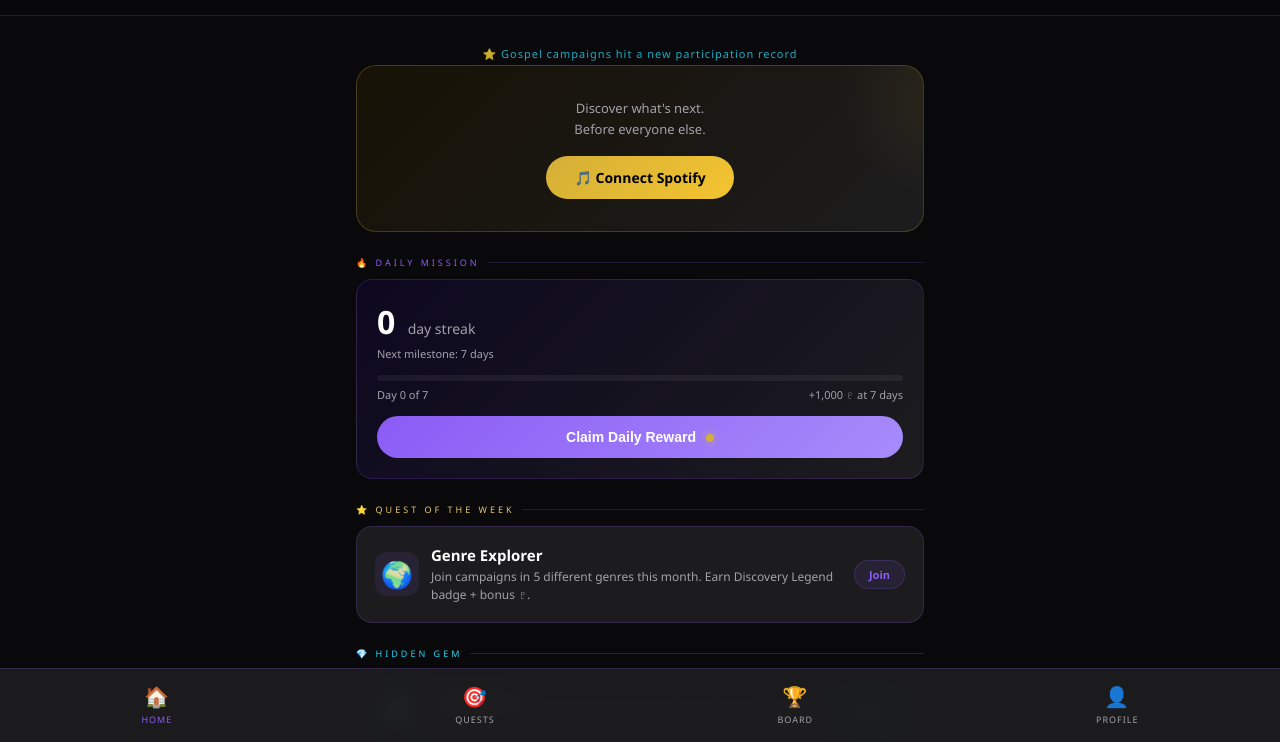
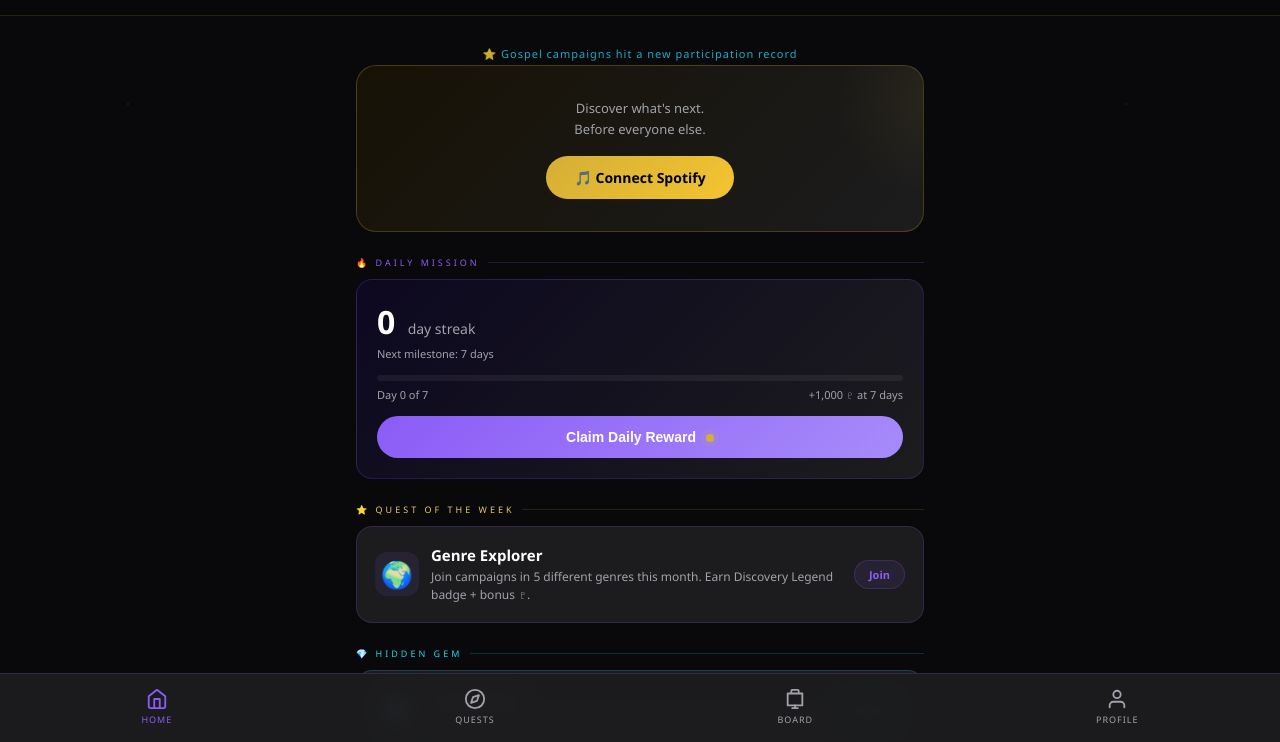
Before and after one commit to wiknonjr-stack/Pluto-Rewards-, a website: page index.html in a window 1280 px wide. Shown: the part 56-798 px from the top of the page. Drawn offline with Linux system fonts and the light colour scheme; no server answers.

Commit message:
Update index.html

```diff
--- a/index.html
+++ b/index.html
@@ -220,10 +220,22 @@ nav.top-nav{display:flex;justify-content:space-between;align-items:center;paddin
 </div>
 
 <nav class="bottom-nav">
-  <a href="/" class="active"><span class="icon">🏠</span>Home</a>
-  <a href="/campaigns.html"><span class="icon">🎯</span>Quests</a>
-  <a href="/leaderboard.html"><span class="icon">🏆</span>Board</a>
-  <a href="/profile.html"><span class="icon">👤</span>Profile</a>
+  <a href="/" class="active">
+    <svg width="22" height="22" viewBox="0 0 24 24" fill="none" stroke="currentColor" stroke-width="2" stroke-linecap="round" stroke-linejoin="round"><path d="M3 9l9-7 9 7v11a2 2 0 0 1-2 2H5a2 2 0 0 1-2-2z"/><polyline points="9 22 9 12 15 12 15 22"/></svg>
+    Home
+  </a>
+  <a href="/campaigns.html">
+    <svg width="22" height="22" viewBox="0 0 24 24" fill="none" stroke="currentColor" stroke-width="2" stroke-linecap="round" stroke-linejoin="round"><circle cx="12" cy="12" r="10"/><polygon points="16.24 7.76 14.12 14.12 7.76 16.24 9.88 9.88 16.24 7.76"/></svg>
+    Quests
+  </a>
+  <a href="/leaderboard.html">
+    <svg width="22" height="22" viewBox="0 0 24 24" fill="none" stroke="currentColor" stroke-width="2" stroke-linecap="round" stroke-linejoin="round"><polyline points="8 6 4 6 4 19 20 19 20 6 16 6"/><rect x="8" y="2" width="8" height="4" rx="1"/><line x1="12" y1="19" x2="12" y2="22"/><line x1="9" y1="22" x2="15" y2="22"/></svg>
+    Board
+  </a>
+  <a href="/profile.html">
+    <svg width="22" height="22" viewBox="0 0 24 24" fill="none" stroke="currentColor" stroke-width="2" stroke-linecap="round" stroke-linejoin="round"><path d="M20 21v-2a4 4 0 0 0-4-4H8a4 4 0 0 0-4 4v2"/><circle cx="12" cy="7" r="4"/></svg>
+    Profile
+  </a>
 </nav>
 
 <div id="pluto-modal">
```
